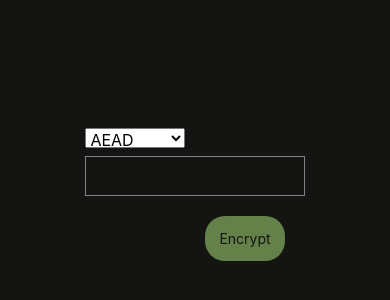
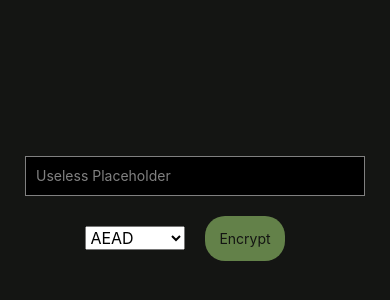
Before and after one commit to xtrycatchx/rn-tink-experiment, a React Native app: screen / in a window 390 px wide. Shown: the part 204-504 px from the top of the page. Built offline with nearby package versions, Linux system fonts and the light colour scheme.

Commit message:
input plain data

```diff
--- a/src/App.js
+++ b/src/App.js
@@ -1,18 +1,19 @@
 import React, { Component } from 'react';
-import { TouchableOpacity, View, Text, TextInput, Picker } from 'react-native';
+import { TouchableOpacity, View, Text, TextInput, Picker, Dimensions } from 'react-native';
 import { encryptAsymmetric, encryptSymmetric } from './UglyCrypto';
 
 export default class App extends Component {
 
   state = {
-    encrypted: null,
+    output: null,
+    plain: 'Useless Placeholder',
     cipher: null
   }
 
   onPress = () => {
     const cipher = this.state.cipher === "Symmetric" ? encryptSymmetric : encryptAsymmetric
-    cipher("hello", "what").then(encrypted => {
-      this.setState({ encrypted })
+    cipher(this.state.plain, "what").then(output => {
+      this.setState({ output })
     })
   }
 
@@ -27,9 +28,9 @@ export default class App extends Component {
       }} >
 
       <TextInput
-        style={{height: 40, borderColor: 'gray', borderWidth: 1}}
-        onChangeText={(text) => this.setState({text})}
-        value={this.state.text}
+        style={{height: 40,backgroundColor: "#000", color: "gray", padding: 10, width: Dimensions.get('window').width-50, borderColor: 'gray', borderWidth: .5}}
+        onChangeText={(plain) => this.setState({plain})}
+        value={this.state.plain}
       />
 
         <View style={{
@@ -40,9 +41,9 @@ export default class App extends Component {
 
           <Picker
             selectedValue={this.state.cipher}
-            style={{ height: 20, width: 100, marginTop: -200 }}
+            style={{ width: 100, }}
             itemStyle={{ backgroundColor: "#141513", color: "#638149", fontSize: 17 }}
-            onValueChange={itemValue => this.setState({ cipher: itemValue })}>
+            onValueChange={cipher => this.setState({ cipher})}>
             <Picker.Item key="Symmetric" label="AEAD" value="Symmetric" />
             <Picker.Item key="Assymetric" label="HYBRID" value="Assymetric" />
           </Picker>
@@ -67,12 +68,12 @@ export default class App extends Component {
 
         </View>
 
-        {this.state.encrypted && <View style={{ margin: 20, padding: 20, backgroundColor: "#141544" }}>
+        {this.state.output && <View style={{ margin: 20, padding: 20, backgroundColor: "#141544" }}>
           <Text style={{
             color: '#ddd',
             fontStyle: 'normal',
           }}>
-            {this.state.encrypted}
+            {this.state.output}
           </Text>
         </View>}
       </View>
```
